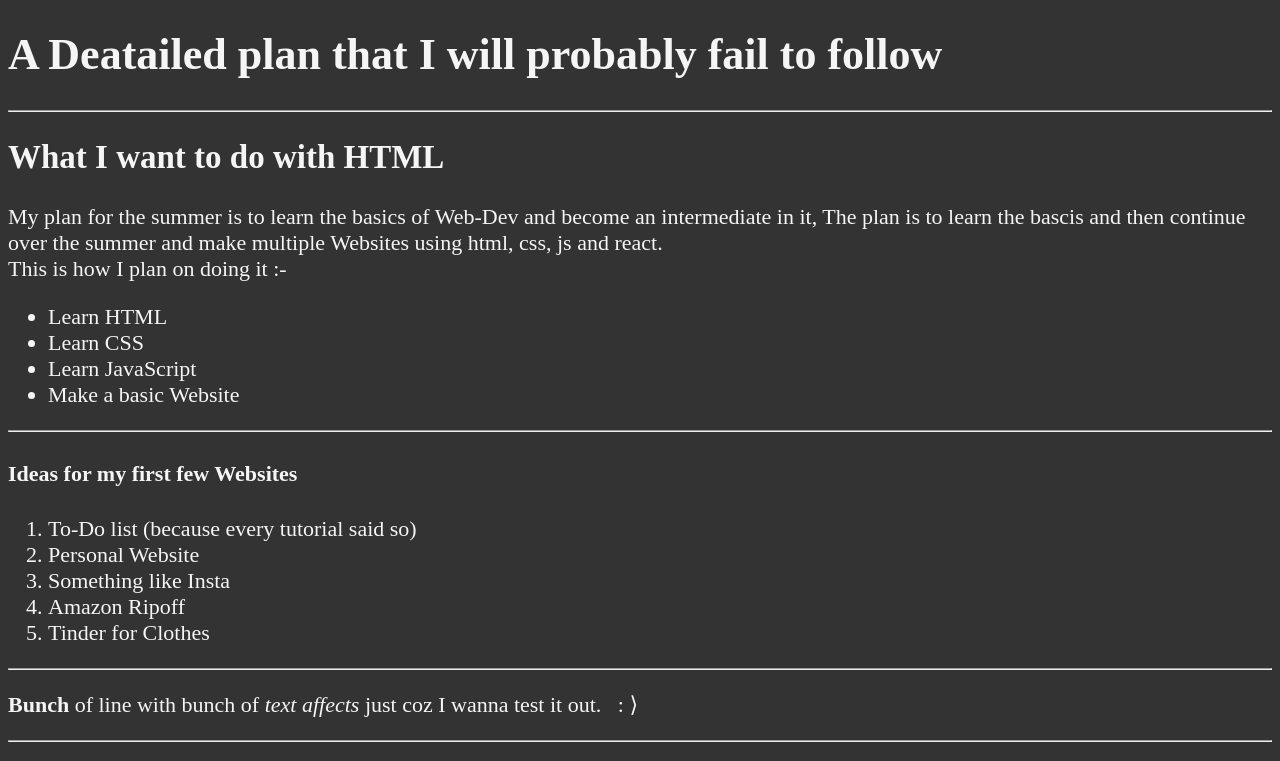
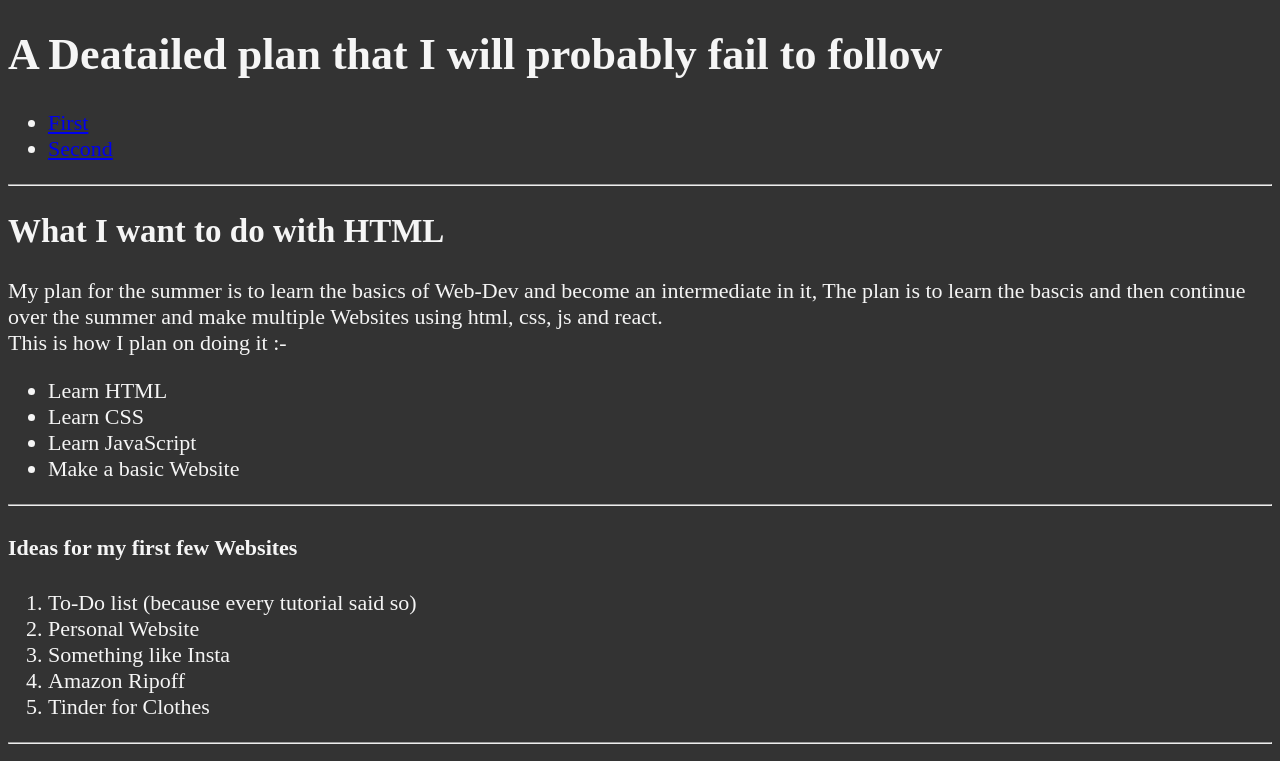
Before and after one commit to Mudit-2805/HTML-Basics, a plain HTML site: page index.html in a window 1280 px wide. Shown: the top 761 px of the page. Drawn offline with Linux system fonts and the light colour scheme.

Commit message:
Update index.html

```diff
--- a/index.html
+++ b/index.html
@@ -13,8 +13,13 @@
 
 <body>
     <h1>A Deatailed plan that I will probably fail to follow</h1>
+    <ul>
+        <li><a href="#one">First</a></li>
+        <li><a href="#two">Second</a></li>
+    </ul>
     <hr>
 
+    <section id="one">
     <h2>What I want to do with HTML</h2>
     <p>My plan for the summer is to learn the basics of Web-Dev and become an intermediate in it,
         The plan is to learn the bascis and then continue over the summer and make multiple Websites using html, css, js and react.
@@ -25,8 +30,10 @@
             <li>Learn JavaScript</li>
             <li>Make a basic Website</li>
         </ul>
+    </section>
     <hr>
 
+    <section id="two">
     <h4>Ideas for my first few Websites</h4>
     <ol>
         <li>To-Do list (because every tutorial said so)</li>
@@ -35,6 +42,7 @@
         <li>Amazon Ripoff</li>
         <li>Tinder for Clothes</li>
     </ol>
+    </section>
     <hr>
 
     <p>
```
